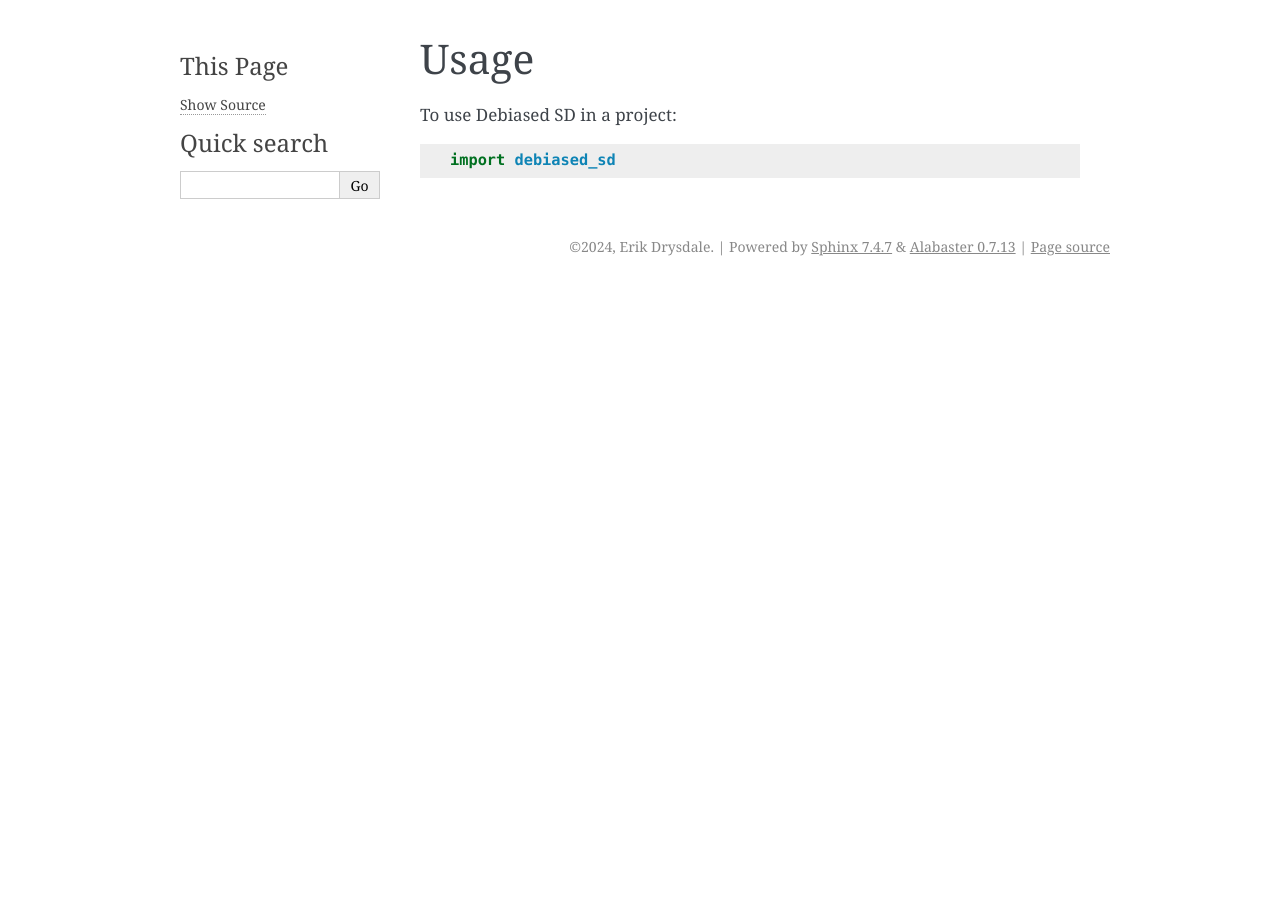
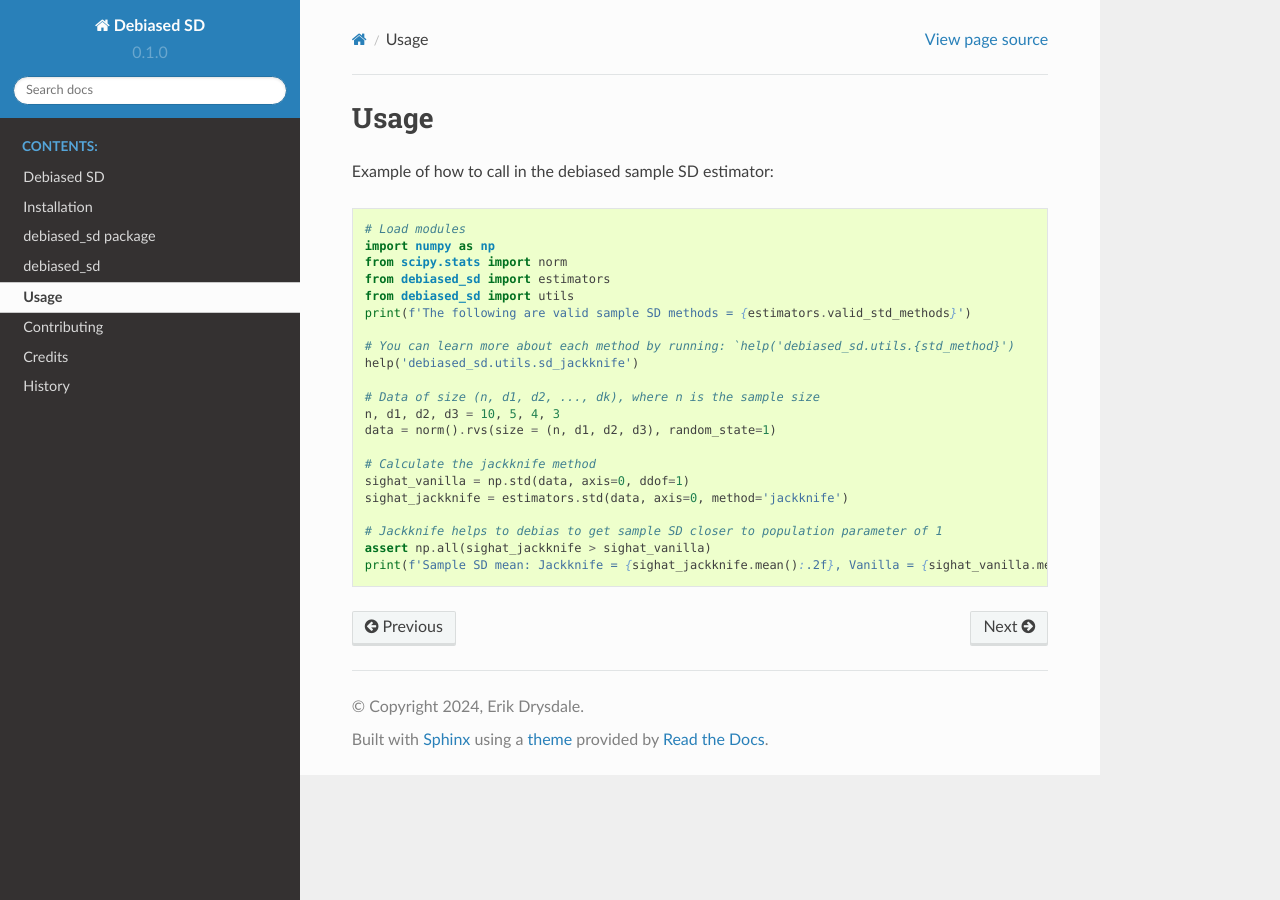
Before and after one commit to ErikinBC/debiased_sd, a Sphinx documentation site: the page built from docs/usage.rst, in a window 1280 px wide. Built offline with Sphinx 7.4.7 and the Read the Docs theme 2.0.0, drawn with Linux system fonts in a browser that asks for light colours; pages that are not in the unit, such as notebooks, are missing from menus.

Commit message:
read the docs seems to work

```diff
--- a/HISTORY.rst
+++ b/HISTORY.rst
@@ -2,7 +2,7 @@
 History
 =======
 
-0.1.0 (2024-07-03)
+0.1.0 (2024-07-04)
 ------------------
 
-* First release on PyPI.
+* First release on PyPI, should have working version of `debiased_sd.estimators.std(...)`
--- a/docs/conf.py
+++ b/docs/conf.py
@@ -17,6 +17,17 @@
 # relative to the documentation root, use os.path.abspath to make it
 # absolute, like shown here.
 #
+
+"""
+cd docs
+sphinx-apidoc -o source/ ../src/debiased_sd
+make clean
+make html
+cd _build/html
+python3 -m http.server  # http://localhost:8000.
+"""
+
+
 import os
 import sys
 sys.path.insert(0, os.path.abspath('../src'))
@@ -41,6 +52,7 @@ extensions = [
 
 napoleon_google_docstring = False
 napoleon_numpy_docstring = True
+numpydoc_show_class_members = False
 
 # Add any paths that contain templates here, relative to this directory.
 templates_path = ['_templates']
@@ -73,7 +85,7 @@ release = debiased_sd.__version__
 #
 # This is also used if you do content translation via gettext catalogs.
 # Usually you set "language" from the command line for these cases.
-language = None
+language = 'en'
 
 # List of patterns, relative to source directory, that match files and
 # directories to ignore when looking for source files.
@@ -92,7 +104,9 @@ todo_include_todos = False
 # The theme to use for HTML and HTML Help pages.  See the documentation for
 # a list of builtin themes.
 #
-html_theme = 'alabaster'
+# html_theme = 'alabaster'
+html_theme = "sphinx_rtd_theme"
+
 
 # Theme options are theme-specific and customize the look and feel of a
 # theme further.  For a list of options available for each theme, see the
@@ -100,10 +114,10 @@ html_theme = 'alabaster'
 #
 # html_theme_options = {}
 
-# Add any paths that contain custom static files (such as style sheets) here,
-# relative to this directory. They are copied after the builtin static files,
-# so a file named "default.css" will overwrite the builtin "default.css".
-html_static_path = ['_static']
+# # Add any paths that contain custom static files (such as style sheets) here,
+# # relative to this directory. They are copied after the builtin static files,
+# # so a file named "default.css" will overwrite the builtin "default.css".
+# html_static_path = ['_static']
 
 
 # -- Options for HTMLHelp output ---------------------------------------
--- a/docs/index.rst
+++ b/docs/index.rst
@@ -1,5 +1,5 @@
 Welcome to Debiased SD's documentation!
-======================================
+=======================================
 
 .. toctree::
    :maxdepth: 2
@@ -7,8 +7,9 @@ Welcome to Debiased SD's documentation!
 
    readme
    installation
+   source/debiased_sd
+   source/modules
    usage
-   modules
    contributing
    authors
    history
--- a/docs/requirements.txt
+++ b/docs/requirements.txt
@@ -5,6 +5,7 @@ watchdog==0.9.0
 tox==3.14.0
 coverage==4.5.4
 Sphinx==7.2.6
+sphinx-rtd-theme==2.0.0
 twine==5.0.0
 ruff==0.3.5
 numpy==1.26.4
--- /dev/null
+++ b/docs/source/modules.rst
@@ -0,0 +1,7 @@
+debiased_sd
+===========
+
+.. toctree::
+   :maxdepth: 4
+
+   debiased_sd
--- a/docs/usage.rst
+++ b/docs/usage.rst
@@ -2,6 +2,26 @@
 Usage
 =====
 
-To use Debiased SD in a project::
+Example of how to call in the debiased sample SD estimator::
 
-    import debiased_sd
+    # Load modules
+    import numpy as np
+    from scipy.stats import norm
+    from debiased_sd import estimators
+    from debiased_sd import utils
+    print(f'The following are valid sample SD methods = {estimators.valid_std_methods}')
+
+    # You can learn more about each method by running: `help('debiased_sd.utils.{std_method}')
+    help('debiased_sd.utils.sd_jackknife')
+
+    # Data of size (n, d1, d2, ..., dk), where n is the sample size
+    n, d1, d2, d3 = 10, 5, 4, 3
+    data = norm().rvs(size = (n, d1, d2, d3), random_state=1)
+
+    # Calculate the jackknife method
+    sighat_vanilla = np.std(data, axis=0, ddof=1)
+    sighat_jackknife = estimators.std(data, axis=0, method='jackknife')
+
+    # Jackknife helps to debias to get sample SD closer to population parameter of 1
+    assert np.all(sighat_jackknife > sighat_vanilla)
+    print(f'Sample SD mean: Jackknife = {sighat_jackknife.mean():.2f}, Vanilla = {sighat_vanilla.mean():.2f}')
--- a/requirements_dev.txt
+++ b/requirements_dev.txt
@@ -5,6 +5,7 @@ watchdog==0.9.0
 tox==3.14.0
 coverage==4.5.4
 Sphinx==7.2.6
+sphinx-rtd-theme==2.0.0
 twine==5.0.0
 ruff==0.3.5
 numpy==1.26.4
```
Also changed, not shown: README.rst (+24 -21 lines), docs/source/debiased_sd.rst (added, +29 -0 lines), 2 other files.
